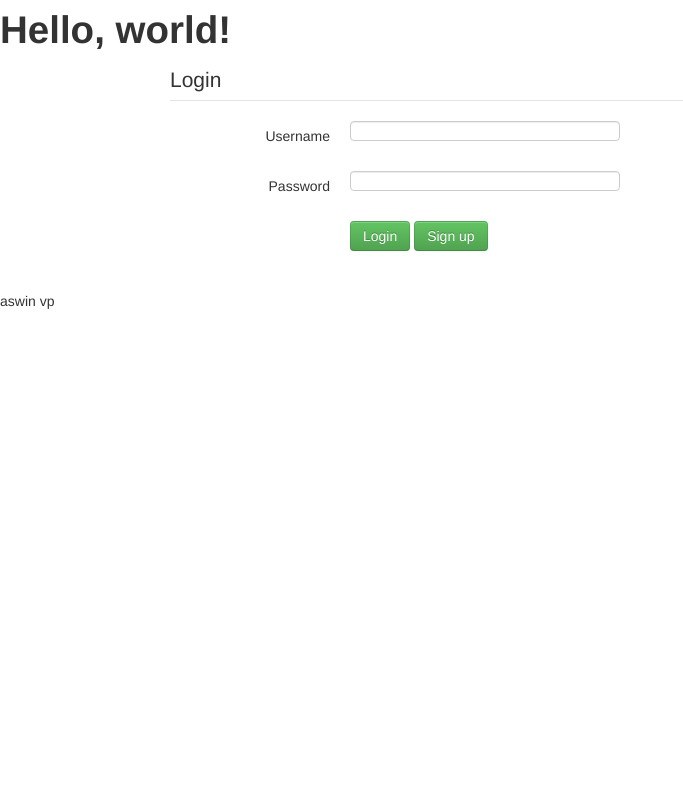
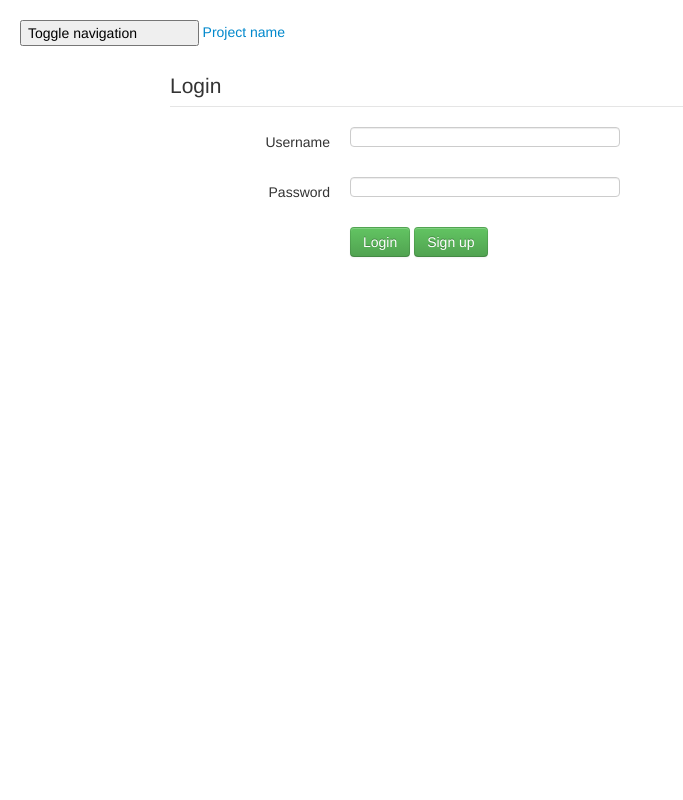
Before and after one commit to aswinvaio/helloworld, a PHP site: page / in a window 1280 px wide. Shown: the whole page, without its empty margins (0-683 px from the left). Run offline with PHP 8.4, Linux system fonts and the light colour scheme; grey boxes are pictures that could not be loaded.

Commit message:
login success

```diff
--- /dev/null
+++ b/css/navbar.css
@@ -0,0 +1,8 @@
+body {
+    padding-top: 20px;
+    padding-bottom: 20px;
+}
+
+.navbar {
+    margin-bottom: 20px;
+}
--- /dev/null
+++ b/dbconnect.php
@@ -0,0 +1,18 @@
+<?php
+/**
+ * Created by PhpStorm.
+ * User: aswin
+ * Date: 11-10-2016
+ * Time: 01:18 AM
+ */
+
+session_start();
+$servername = "localhost";
+$username = "root";
+$password = "";
+$dbname = "helloworlddb";
+
+$conn = new mysqli($servername, $username, $password, $dbname);
+if ($conn->connect_error) {
+    die("Connection failed: " . $conn->connect_error);
+}
--- a/index.php
+++ b/index.php
@@ -5,18 +5,97 @@
  * Date: 10-10-2016
  * Time: 08:18 PM
  */
-
+require('dbconnect.php');
 ?>
 <html>
 <head>
     <title>Hello world</title>
     <meta name="viewport" content="width=device-width, initial-scale=1.0">
-    <link href="css/bootstrap.min.css" rel="stylesheet" media="screen">
+    <meta name="description" content="">
+    <meta name="author" content="aswin">
+    <link href="css/bootstrap.min.css" rel="stylesheet" >
+    <link href="navbar.css" rel="stylesheet">
 
 </head>
 <body>
-<h1>Hello, world!</h1>
+<!-- Static navbar -->
+<nav class="navbar navbar-default">
+    <div class="container-fluid">
+        <div class="navbar-header">
+            <button type="button" class="navbar-toggle collapsed" data-toggle="collapse" data-target="#navbar" aria-expanded="false" aria-controls="navbar">
+                <span class="sr-only">Toggle navigation</span>
+                <span class="icon-bar"></span>
+                <span class="icon-bar"></span>
+                <span class="icon-bar"></span>
+            </button>
+            <a class="navbar-brand" href="#">Project name</a>
+        </div>
+        <div id="navbar" class="navbar-collapse collapse">
+            <ul class="nav navbar-nav">
+                <li class="active"><a href="#">Home</a></li>
+                <li><a href="#">About</a></li>
+                <li><a href="#">Contact</a></li>
+                <li class="dropdown">
+                    <a href="#" class="dropdown-toggle" data-toggle="dropdown" role="button" aria-haspopup="true" aria-expanded="false">Dropdown <span class="caret"></span></a>
+                    <ul class="dropdown-menu">
+                        <li><a href="#">Action</a></li>
+                        <li><a href="#">Another action</a></li>
+                        <li><a href="#">Something else here</a></li>
+                        <li role="separator" class="divider"></li>
+                        <li class="dropdown-header">Nav header</li>
+                        <li><a href="#">Separated link</a></li>
+                        <li><a href="#">One more separated link</a></li>
+                    </ul>
+                </li>
+            </ul>
+            <ul class="nav navbar-nav navbar-right">
+                <li class="active"><a href="./">Default <span class="sr-only">(current)</span></a></li>
+                <li><a href="../navbar-static-top/">Static top</a></li>
+                <li><a href="../navbar-fixed-top/">Fixed top</a></li>
+            </ul>
+        </div><!--/.nav-collapse -->
+    </div><!--/.container-fluid -->
+</nav>
 
+<?php
+
+if(!empty($_SESSION['LoggedIn']) && !empty($_SESSION['Username']))
+{
+   // already logged in
+   header("Location: home.php");
+}
+if(isset($_POST)){
+    //print_r($_POST);
+    if(!empty($_POST['username'])&&!empty($_POST['password'])){
+        $username_in = $_POST['username'];
+        $password_in = $_POST['password'];
+        $sql = "SELECT `UserID`, `EmailAddress` FROM `users` WHERE Username='{$username_in}' AND Password='{$password_in}'";
+        $result = $conn->query($sql);
+        if ($result->num_rows > 0) {
+            //login success
+            $row = $result->fetch_assoc();
+            $_SESSION['UserID'] = $row["UserID"];
+            $_SESSION['EmailAddress'] = $row["EmailAddress"];
+            $_SESSION['Username'] = null;
+            $_SESSION['LoggedIn'] = true;
+        }
+        else{
+            // login fail
+
+        }
+    }
+}
+?>
+
+<?php
+//
+//if(!empty($_SESSION['LoggedIn']) && !empty($_SESSION['Username']))
+//{
+//    echo '1';
+//}
+//else
+//{
+//?>
 <div class="container">
     <div class="row">
         <div class="span12">
@@ -42,8 +121,8 @@
                     <div class="control-group">
                         <!-- Button -->
                         <div class="controls">
-                            <button class="btn btn-success">Login</button>
-                            <button class="btn btn-success">Sign up</button>
+                            <button class="btn btn-success" type="submit">Login</button>
+                            <a class="btn btn-success" href="signup.php" >Sign up</a>
                         </div>
                     </div>
                 </fieldset>
@@ -51,11 +130,9 @@
         </div>
     </div>
 </div>
-
-aswin vp
-
-
-
+<?php
+//}
+//?>
 
 <script src="http://code.jquery.com/jquery.js"></script>
 </body>
```
Also changed, not shown: home.php (added, +29 -0 lines), signup.php (added, +7 -0 lines).
